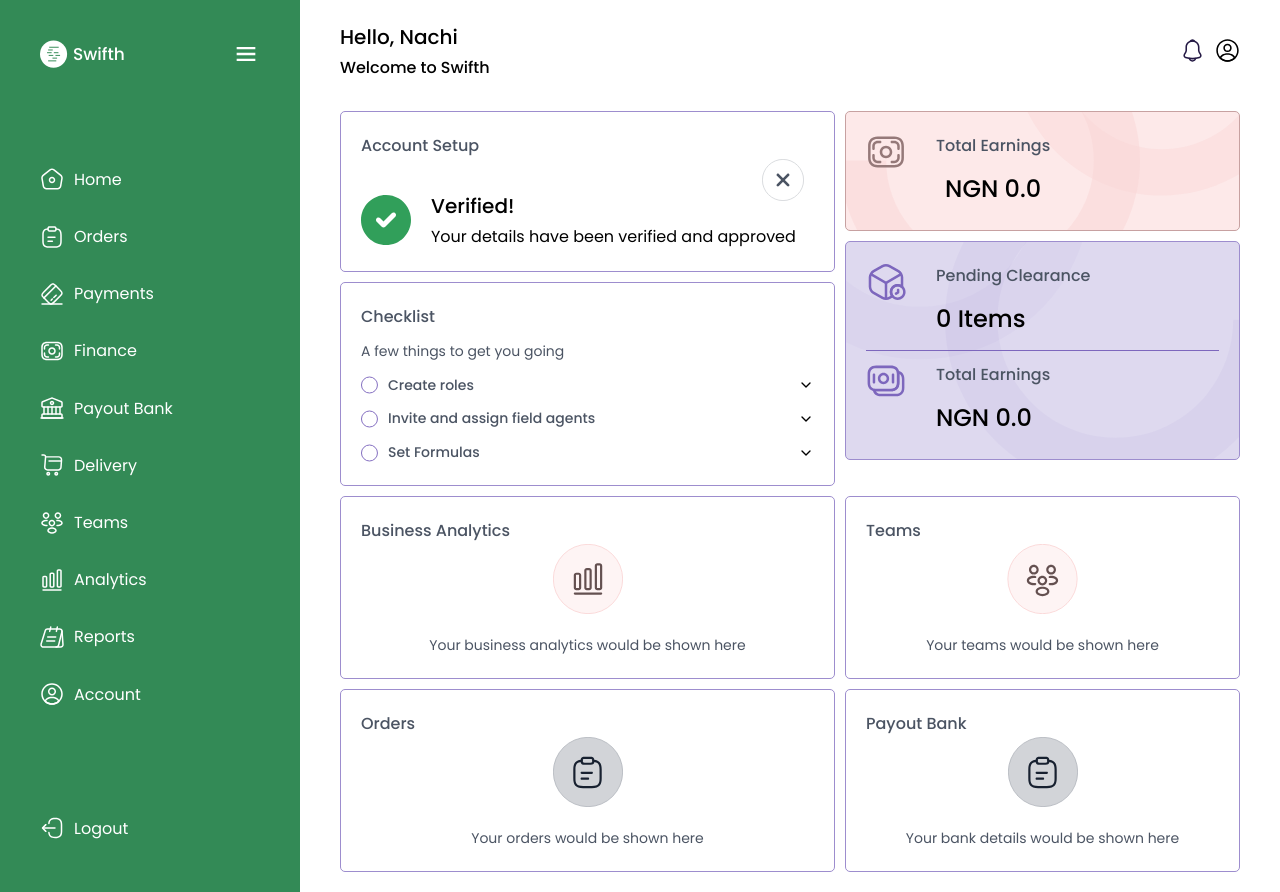
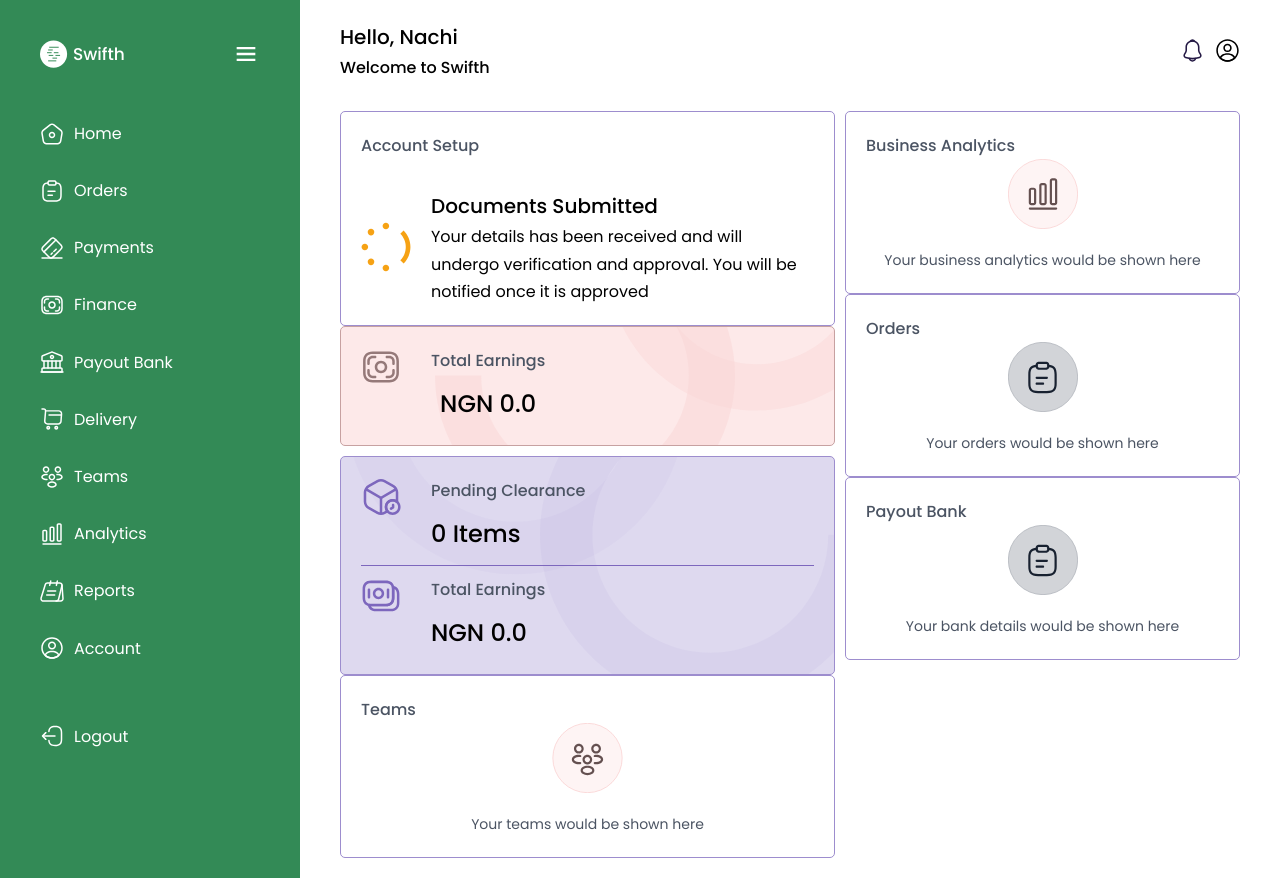
Before and after one commit to projects-for-clients/swifth, a React (Vite) app: page /dashboard in a window 1280 px wide. Built offline with nearby package versions, Linux system fonts and the light colour scheme.

Commit message:
working on filled dashboard

```diff
--- a/src/container/dashboard/home.tsx
+++ b/src/container/dashboard/home.tsx
@@ -268,6 +268,7 @@ const checklist = (
       <Header title="Hello, Nachi" subTitle="Welcome to Swifth" />
 
       <div className="dashboard__home">
+        <div>
           <section className="grid gap-4 auto-rows-auto">
             <div
               className={`rounded-lg p-8 border border-color-purple-light ${
@@ -277,15 +278,14 @@ const checklist = (
               <h2 className="heading3">Account Setup</h2>
               {currentValidation[validating]}
             </div>
-
+          </section>
           {validating === 'succeeded' && (
-            <section className="grid gap-4 rounded-lg p-8 border border-color-purple-light">
+            <section className="grid gap-4 rounded-lg p-8 border border-color-purple-light h-[28rem]">
               <h2 className="heading3">Checklist</h2>
 
               {checklist}
             </section>
           )}
-        </section>
           <section className="grid gap-4 self-baseline auto-rows-auto">
             <div className="p-8 border border-color-red-light rounded-lg flex gap-12 home-box1">
               <FinanceSvg fill={'#957979'} />
@@ -321,7 +321,20 @@ const checklist = (
               </div>
             </div>
           </section>
+          <section className="grid gap-4 self-baseline">
+            <div className="rounded-lg p-8 border border-color-purple-light grid gap-8">
+              <div>
+                <h2 className="heading3"> Teams</h2>
 
+                <div className="grid justify-items-center content-center  gap-8">
+                  <TeamsSvg />
+                  <p className="text">Your teams would be shown here</p>
+                </div>
+              </div>
+            </div>
+          </section>
+        </div>
+        <div>
           <section className="grid  gap-4">
             <div className="rounded-lg p-8 border border-color-purple-light grid gap-8">
               <div>
@@ -337,18 +350,6 @@ const checklist = (
             </div>
           </section>
 
-        <section className="grid gap-4 self-baseline">
-          <div className="rounded-lg p-8 border border-color-purple-light grid gap-8">
-            <div>
-              <h2 className="heading3"> Teams</h2>
-
-              <div className="grid justify-items-center content-center  gap-8">
-                <TeamsSvg />
-                <p className="text">Your teams would be shown here</p>
-              </div>
-            </div>
-          </div>
-        </section>
           <section className="grid gap-4 self-baseline">
             <div className="rounded-lg p-8 border border-color-purple-light grid gap-8">
               <div>
@@ -374,6 +375,7 @@ const checklist = (
             </div>
           </section>
         </div>
+      </div>
     </>
   );
 }
--- a/src/sass/components/dashboard/sidebar.scss
+++ b/src/sass/components/dashboard/sidebar.scss
@@ -11,8 +11,9 @@
     position: absolute;
     padding: 4rem;
     width: 100%;
-     height: 100%;
-   // height: max-content;
+    // height: 100%;
+    // height: max-content;
+    height: 80rem;
     display: flex;
     flex-direction: column;
     justify-content: space-between;
--- a/src/store/features/user/user.ts
+++ b/src/store/features/user/user.ts
@@ -19,7 +19,7 @@ const initialState: IUser = {
   fullName: '',
   email: '',
   onboarding: {
-    validating: 'succeeded',
+    validating: 'pending',
     error: [],
   },
 };
```
Lines whose indentation alone changed are shown as unchanged.
